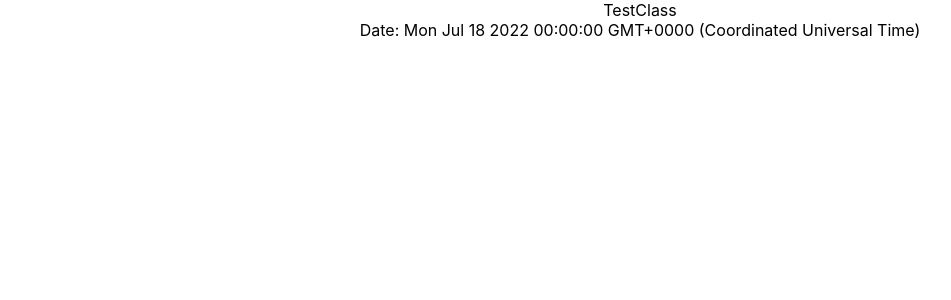
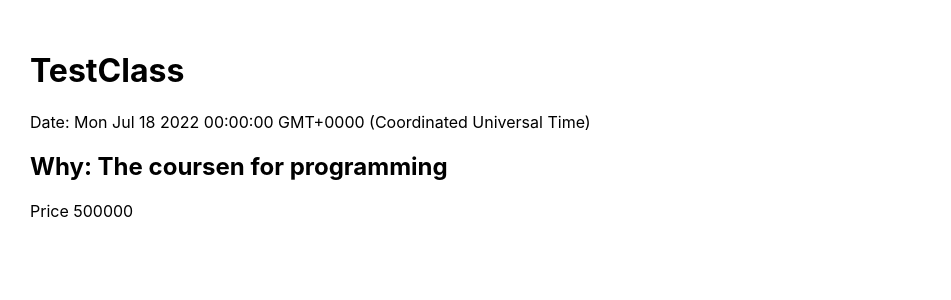
Before and after one commit to javokhirbekkhaydarov/reactlesson, a React (Create React App) app in the folder my-test/: page / in a window 1280 px wide. Shown: the top 300 px of the page, without its empty margins (0-951 px from the left). Built offline with nearby package versions, Linux system fonts and the light colour scheme.

Commit message:
added props

```diff
--- a/my-test/src/App.css
+++ b/my-test/src/App.css
@@ -1,38 +1,5 @@
-.App {
-  text-align: center;
+.container {
+  max-width: 1120px;
+  padding: 15px;
+  margin: 15px;
 }
-
-.App-logo {
-  height: 40vmin;
-  pointer-events: none;
-}
-
-@media (prefers-reduced-motion: no-preference) {
-  .App-logo {
-    animation: App-logo-spin infinite 20s linear;
-  }
-}
-
-.App-header {
-  background-color: #282c34;
-  min-height: 100vh;
-  display: flex;
-  flex-direction: column;
-  align-items: center;
-  justify-content: center;
-  font-size: calc(10px + 2vmin);
-  color: white;
-}
-
-.App-link {
-  color: #61dafb;
-}
-
-@keyframes App-logo-spin {
-  from {
-    transform: rotate(0deg);
-  }
-  to {
-    transform: rotate(360deg);
-  }
-}
--- a/my-test/src/App.js
+++ b/my-test/src/App.js
@@ -2,8 +2,68 @@ import "./App.css";
 import TestClass from "./components/TestClass";
 import Test2 from "./components/Test2";
 function App() {
+
+    const expenses = [
+      {
+        title: "Dasturlash kurslari",
+        amount: 35,
+        date: new Date(2022, 4, 27),
+      },
+      {
+        title: "Komunal harajatlar",
+        amount: 5,
+        date: new Date(2022, 4, 27),
+      },
+      {
+        title: "Yo'l kira",
+        amount: 8,
+        date: new Date(2022, 4, 27),
+      },
+      {
+        title: "Ijara",
+        amount: 70,
+        date: new Date(2022, 4, 27),
+      },
+      {
+        title: "Kiyim kechak",
+        amount: 100,
+        date: new Date(2022, 4, 27),
+      },
+    ];
+
+    // return (
+    //   <div className="container">
+    //     <h1 className="headline">Hello World</h1>
+    //     <Test2
+    //       title={expenses[0].title}
+    //       amount={expenses[0].amount}
+    //       date={expenses[0].date}
+    //     />
+    //     <Test2
+    //       title={expenses[1].title}
+    //       amount={expenses[1].amount}
+    //       date={expenses[1].date}
+    //     />
+    //     <Test2
+    //       title={expenses[2].title}
+    //       amount={expenses[2].amount}
+    //       date={expenses[2].date}
+    //     />
+    //     <Test2
+    //       title={expenses[3].title}
+    //       amount={expenses[3].amount}
+    //       date={expenses[3].date}
+    //     />
+    //     <Test2
+    //       title={expenses[4].title}
+    //       amount={expenses[4].amount}
+    //       date={expenses[4].date}
+    //     />
+    //   </div>
+    // );
+
   return (
-    <div className="App">
+    <div className="container">
       <TestClass />
       <Test2 />
     </div>
--- a/my-test/src/components/Test2.jsx
+++ b/my-test/src/components/Test2.jsx
@@ -2,6 +2,12 @@ function test2() {
   const expeneDate = new Date(2022, 6, 18);
   const expenseTitle = "The coursen for programming";
   const expenseAmount = 500000;
-  return <div>Date: {expeneDate.toString()}</div>
+  return (
+    <div>
+      Date: {expeneDate.toString()}
+      <h2>Why: {expenseTitle}</h2>
+      <p>Price {expenseAmount}</p>
+    </div>
+  );
 }
-export default test2
+export default test2;
--- a/my-test/src/components/TestClass.jsx
+++ b/my-test/src/components/TestClass.jsx
@@ -3,7 +3,7 @@ import React, { Component } from 'react'
 export default class TestClass extends Component {
   render() {
     return (
-      <div className='highline'>TestClass</div>
+      <h1 className='highline'>TestClass</h1>
     )
   }
 }
```
